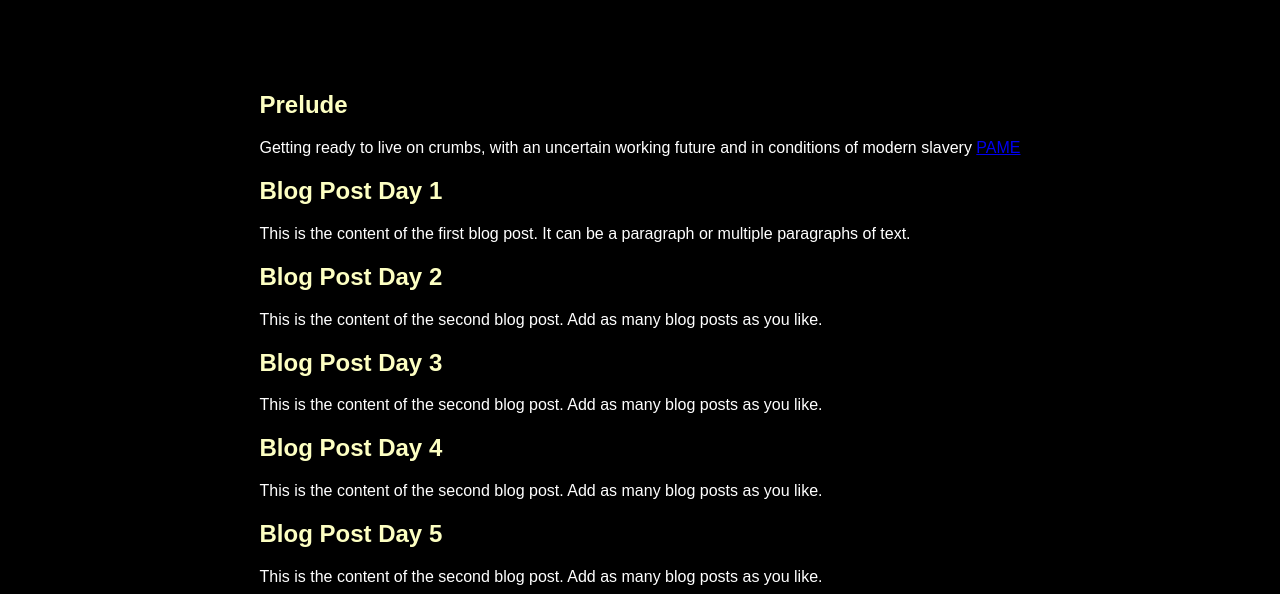
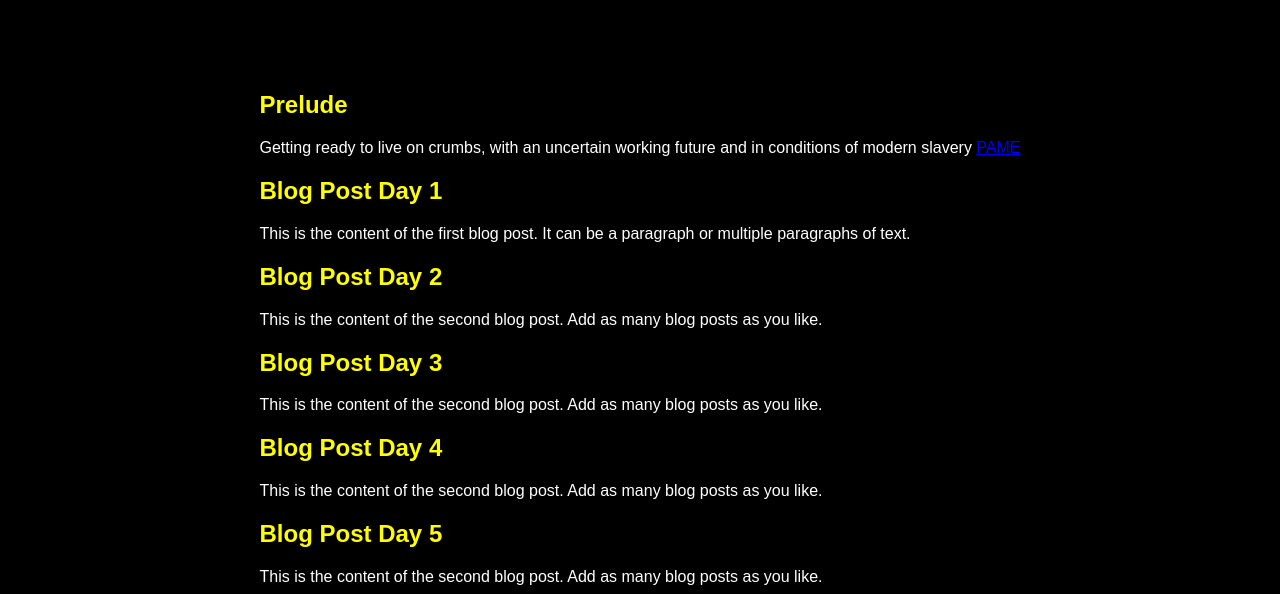
Before and after one commit to HotstuffRadio/xploitation, a plain HTML site: page index.html in a window 1280 px wide. Shown: the part 206-800 px from the top of the page. Drawn offline with Linux system fonts and the light colour scheme.

Commit message:
Update styles.css

```diff
--- a/styles.css
+++ b/styles.css
@@ -44,5 +44,5 @@ article {
 }
 
 h2 {
-    color: #FDFFC2; /* Pastel Yellow color for headings */
+    color: yellow; /* Pastel Yellow color for headings */
 }
```
